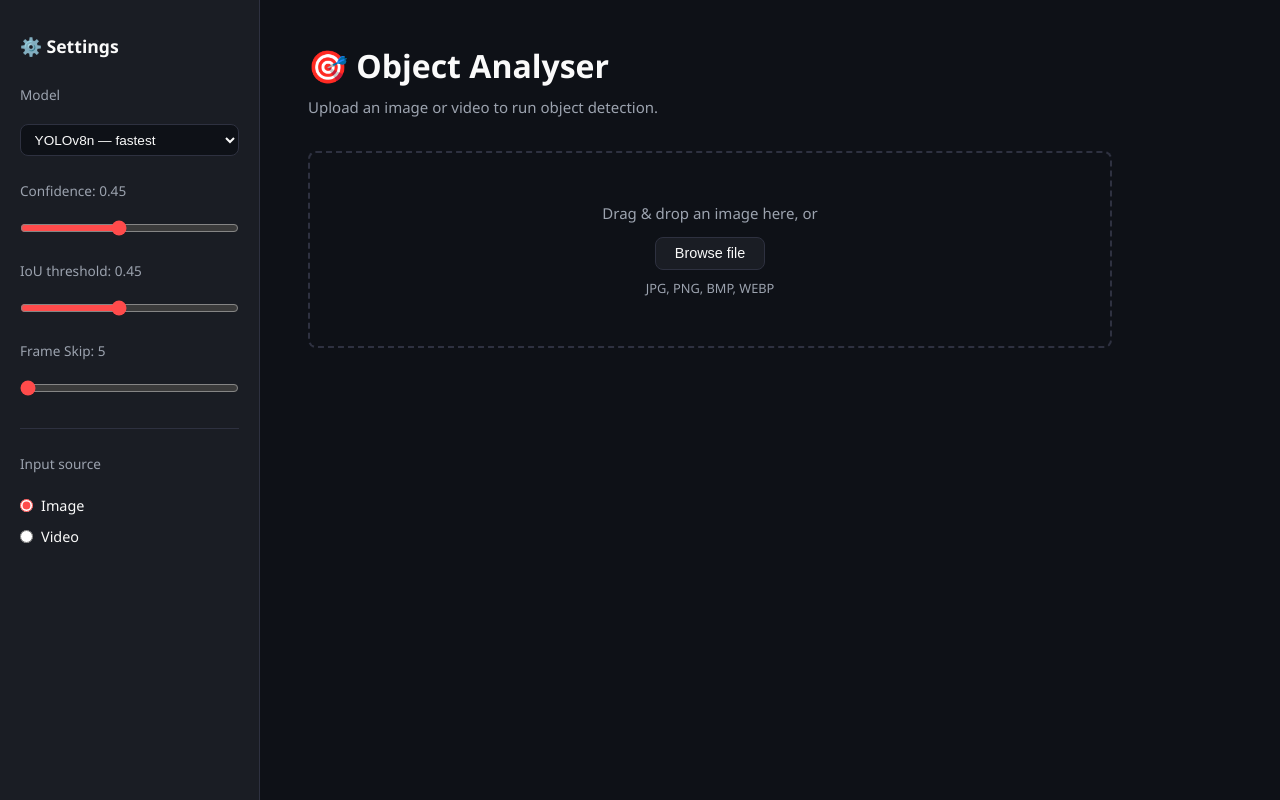
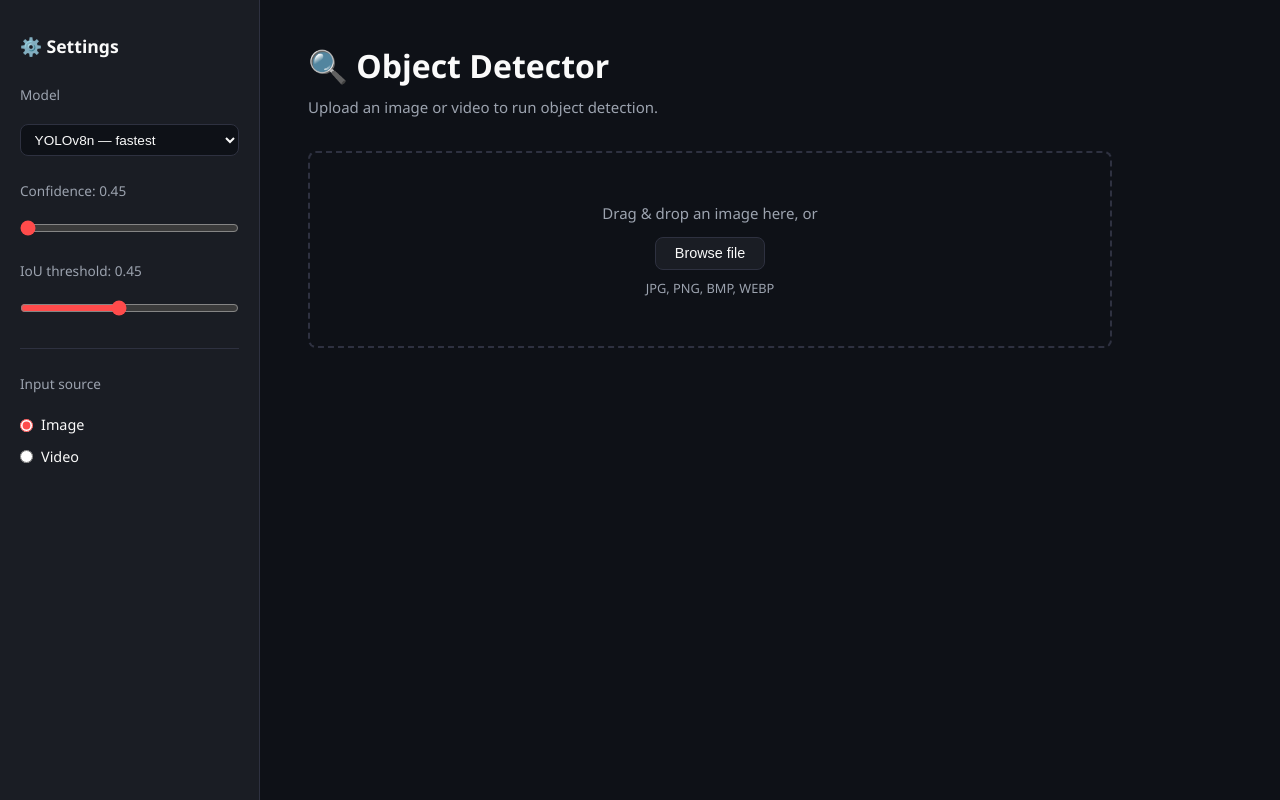
Before and after one commit to MayankSingh5306/Object-Detector, a Flask app: page / in a window 1280 px wide. Run offline with Flask 3, Linux system fonts and the light colour scheme.

Commit message:
Rename project to Object Detector and minor changes

```diff
--- a/static/script.js
+++ b/static/script.js
@@ -4,6 +4,7 @@ const iouSlider   = document.getElementById("iou");
 const confVal     = document.getElementById("confVal");
 const iouVal      = document.getElementById("iouVal");
 const frameSkipSlider = document.getElementById("frameSkip");
+const frameSkipGroup = document.getElementById("frameSkipGroup");
 const skipVal     = document.getElementById("skipVal");
 const modelSelect = document.getElementById("modelSelect");
 const imageSection = document.getElementById("imageMode");
@@ -42,6 +43,7 @@ document.querySelectorAll('input[name="mode"]').forEach(radio => {
     const isImage = radio.value === "image";
     imageSection.hidden = !isImage;
     videoSection.hidden =  isImage;
+    frameSkipGroup.hidden = isImage;
   });
 });
 
@@ -126,11 +128,11 @@ runImageBtn.addEventListener("click", async () => {
 
     imageTableBody.innerHTML = "";
     if (data.detections.length === 0) {
-      imageTableBody.innerHTML = `<tr><td colspan="2">No objects detected above threshold.</td></tr>`;
+      imageTableBody.innerHTML = `<tr><td colspan="3">No objects detected above threshold.</td></tr>`;
     } else {
-      data.detections.forEach(d => {
+      data.detections.forEach((d, i) => {
         const tr = document.createElement("tr");
-        tr.innerHTML = `<td>${d.class}</td><td>${d.confidence}</td>`;
+        tr.innerHTML = `<td>${i + 1}</td><td>${d.class}</td><td>${d.confidence}</td>`;
         imageTableBody.appendChild(tr);
       });
     }
@@ -193,11 +195,11 @@ runVideoBtn.addEventListener("click", async () => {
 
     videoTableBody.innerHTML = "";
     if (data.summary.length === 0) {
-      videoTableBody.innerHTML = `<tr><td colspan="3">No objects detected above threshold.</td></tr>`;
+      videoTableBody.innerHTML = `<tr><td colspan="4">No objects detected above threshold.</td></tr>`;
     } else {
-      data.summary.forEach(row => {
+      data.summary.forEach((row, i) => {
         const tr = document.createElement("tr");
-        tr.innerHTML = `<td>${row.class}</td><td>${row.max_in_frame}</td><td>${row.max_conf}</td>`;
+        tr.innerHTML = `<td>${i + 1}</td><td>${row.class}</td><td>${row.max_in_frame}</td><td>${row.max_conf}</td>`;
         videoTableBody.appendChild(tr);
       });
     }
--- a/templates/index.html
+++ b/templates/index.html
@@ -3,7 +3,7 @@
 <head>
   <meta charset="UTF-8" />
   <meta name="viewport" content="width=device-width, initial-scale=1.0" />
-  <title>Object Analyser</title>
+  <title>Object Detector</title>
   <link rel="stylesheet" href="/static/style.css" />
 </head>
 <body>
@@ -22,13 +22,15 @@
     </select>
 
     <label>Confidence: <span id="confVal">0.45</span></label>
-    <input type="range" id="conf" min="0" max="1" step="0.05" value="0.45" />
+    <input type="range" id="conf" min="0.5" max="1" step="0.05" value="0.45" />
 
     <label>IoU threshold: <span id="iouVal">0.45</span></label>
     <input type="range" id="iou" min="0" max="1" step="0.05" value="0.45" />
 
-    <label>Frame Skip: <span id="skipVal">5</span></label>
-    <input type="range" id="frameSkip" min="5" max="15" step="1" value="5" />
+    <div id="frameSkipGroup" hidden>
+      <label>Frame Skip: <span id="skipVal">5</span></label>
+      <input type="range" id="frameSkip" min="5" max="15" step="1" value="5" />
+    </div>
 
     <hr />
 
@@ -42,7 +44,7 @@
   <!--  Main content  -->
   <main class="content">
     <header>
-      <h1>🎯 Object Analyser</h1>
+      <h1>🔍 Object Detector</h1>
       <p class="subtitle">Upload an image or video to run object detection.</p>
     </header>
 
@@ -61,7 +63,7 @@
       </div>
 
       <div id="imageResultWrap" hidden>
-        <h3>📷 Annotated Result</h3>
+        <h3>Annotated Result</h3>
         <img id="annotatedImg" src="" alt="Annotated" class="result-img" />
 
         <h3>📋 Detected Objects</h3>
@@ -80,6 +82,7 @@
         <button class="btn" id="videoBtn" type="button">Browse file</button>
         <input type="file" id="videoInput" accept="video/*" hidden />
         <p class="hint">MP4, AVI, MOV, MKV</p>
+        <p class="hint">⏱️ Keep videos under 60 seconds — larger models (l/x) can take several minutes for longer clips.</p>
       </div>
 
       <div id="videoPreviewWrap" hidden>
```
Also changed, not shown: README.md.
